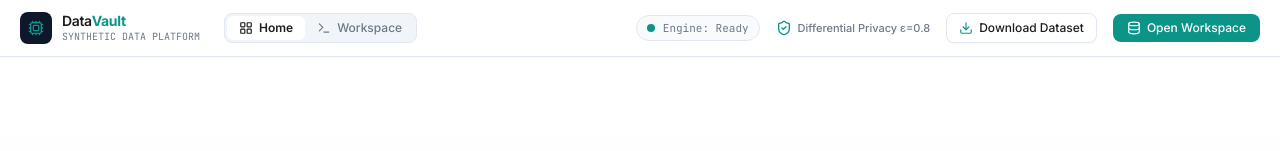
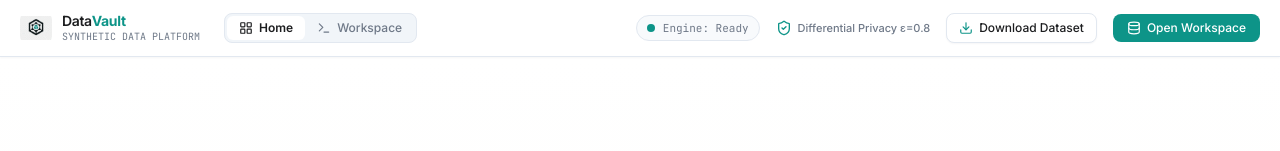
Before and after one commit to AkifNaveed12/Schema-aware-synthetic-data-platform, a React (Vite) app in the folder frontend/: page / in a window 1280 px wide. Shown: the top 151 px of the page. Built offline with nearby package versions, Linux system fonts and the light colour scheme; no server answers.

Commit message:
chore: update project logo to DataVault logo.jpeg

```diff
--- a/frontend/src/components/navigation/TopNav.tsx
+++ b/frontend/src/components/navigation/TopNav.tsx
@@ -1,5 +1,5 @@
 import React, { useState } from 'react';
-import { Database, LayoutGrid, Terminal, ShieldCheck, Cpu, Download, Menu, X } from 'lucide-react';
+import { Database, LayoutGrid, Terminal, ShieldCheck, Download, Menu, X } from 'lucide-react';
 
 interface TopNavProps {
   currentView: 'workspace' | 'landing';
@@ -30,9 +30,11 @@ export const TopNav: React.FC<TopNavProps> = ({
             onClick={() => { onViewChange('landing'); closeMobile(); }}
             className="flex items-center gap-2 sm:gap-2.5 transition-opacity hover:opacity-90 shrink-0"
           >
-            <div className="flex h-8 w-8 items-center justify-center rounded-lg bg-brand-navy text-brand-teal shadow-xs">
-              <Cpu className="h-4 w-4 text-brand-teal" />
-            </div>
+            <img
+              src="/logo.jpeg"
+              alt="DataVault logo"
+              className="h-8 w-8 rounded-lg object-contain shadow-xs"
+            />
             <div className="flex flex-col text-left">
               <span className="font-semibold text-sm leading-tight tracking-tight text-brand-hero">
                 Data<span className="text-brand-teal font-bold">Vault</span>
```
Also changed, not shown: frontend/public/logo.jpeg (added), frontend/src/assets/logo.jpeg (added), 2 other files (tests, documents, lock files or other folders).
